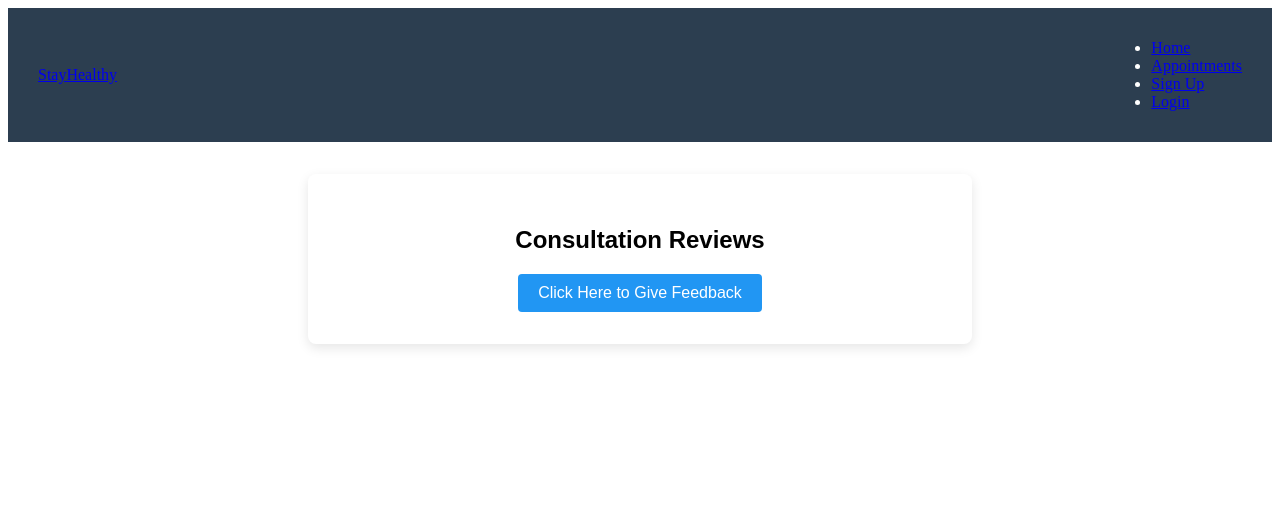
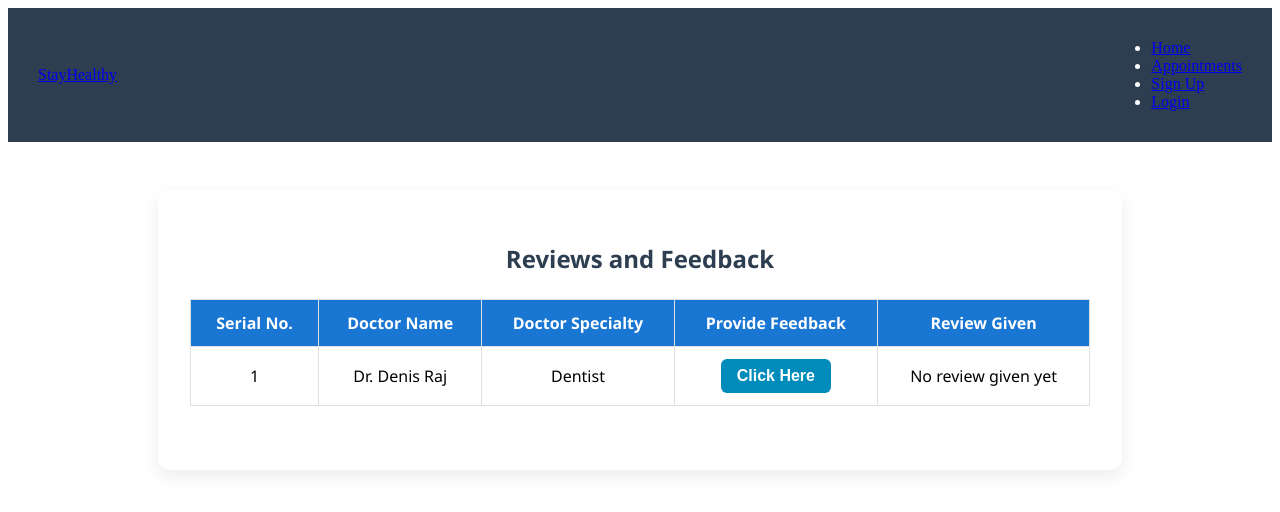
Before and after one commit to sarap9/med_appt., a React (Vite) app: page /reviews in a window 1280 px wide. Shown: the top 512 px of the page. Built offline with nearby package versions, Linux system fonts and the light colour scheme.

Commit message:
Test completed feedback submission flow

```diff
--- a/src/Components/ReviewForm/ReviewForm.css
+++ b/src/Components/ReviewForm/ReviewForm.css
@@ -1,27 +1,111 @@
-.review-form-container {
-  max-width: 600px;
-  margin: 2rem auto;
+.review-container {
+  max-width: 900px;
+  margin: 3rem auto;
   padding: 2rem;
   background-color: #ffffff;
-  border-radius: 8px;
-  box-shadow: 0 4px 12px rgba(0, 0, 0, 0.1);
-  font-family: Arial, sans-serif;
+  border-radius: 12px;
+  box-shadow: 0 6px 18px rgba(0, 0, 0, 0.08);
+  font-family: 'Segoe UI', Tahoma, Geneva, Verdana, sans-serif;
   text-align: center;
 }
 
+.review-container h2 {
+  color: #2c3e50;
+  margin-bottom: 1.5rem;
+}
+
+/* Tabla de Reviews */
+.review-table {
+  width: 100%;
+  border-collapse: collapse;
+  margin-bottom: 2rem;
+}
+
+.review-table th,
+.review-table td {
+  padding: 12px 15px;
+  border: 1px solid #e0e0e0;
+  text-align: center;
+}
+
+.review-table th {
+  background-color: #1976d2;
+  color: #ffffff;
+  font-weight: 600;
+}
+
+.review-table tr:nth-child(even) {
+  background-color: #f9f9f9;
+}
+
+/* Botón de Feedback */
 .btn-give-review {
-  background-color: #2196f3;
+  background-color: #008cba;
   color: white;
-  padding: 10px 20px;
+  padding: 8px 16px;
   border: none;
-  border-radius: 4px;
-  font-size: 1rem;
+  border-radius: 6px;
+  font-weight: bold;
   cursor: pointer;
+  transition: background-color 0.3s ease;
+}
+
+.btn-give-review:hover:not(:disabled) {
+  background-color: #005f73;
 }
 
 .btn-give-review:disabled {
-  background-color: #cccccc;
+  background-color: #b0bec5;
   cursor: not-allowed;
+}
+
+/* Modal del Formulario */
+.modal-overlay {
+  position: fixed;
+  top: 0;
+  left: 0;
+  width: 100%;
+  height: 100%;
+  background: rgba(0, 0, 0, 0.5);
+  display: flex;
+  justify-content: center;
+  align-items: center;
+  z-index: 1000;
+}
+
+.feedback-form {
+  background: #ffffff;
+  padding: 2rem;
+  border-radius: 10px;
+  width: 90%;
+  max-width: 450px;
+  box-shadow: 0 5px 15px rgba(0, 0, 0, 0.3);
+  text-align: left;
+}
+
+.feedback-form h3 {
+  margin-top: 0;
+  color: #1976d2;
+}
+
+.form-group {
+  margin-bottom: 1.2rem;
+  display: flex;
+  flex-direction: column;
+}
+
+.form-group label {
+  font-weight: 600;
+  margin-bottom: 0.4rem;
+  color: #333;
+}
+
+.form-group input,
+.form-group textarea {
+  padding: 10px;
+  border: 1px solid #ccc;
+  border-radius: 6px;
+  font-size: 1rem;
 }
 
 .warning-msg {
@@ -29,71 +113,61 @@
   background-color: #ffebee;
   padding: 8px 12px;
   border-radius: 4px;
-  font-weight: bold;
+  font-size: 0.9rem;
 }
 
-.feedback-form {
-  display: flex;
-  flex-direction: column;
-  gap: 1rem;
-  text-align: left;
-}
-
-.form-group {
-  display: flex;
-  flex-direction: column;
-}
-
-.form-group label {
-  font-weight: bold;
-  margin-bottom: 0.4rem;
-}
-
-.form-group input,
-.form-group textarea {
-  padding: 8px;
-  border: 1px solid #ccc;
-  border-radius: 4px;
-}
-
-.btn-submit {
-  background-color: #4caf50;
-  color: white;
-  padding: 10px;
-  border: none;
-  border-radius: 4px;
-  cursor: pointer;
-}
-
-.submitted-feedback-card {
-  margin-top: 1.5rem;
-  padding: 1rem;
-  border: 2px solid #2196f3;
-  border-radius: 6px;
-  background-color: #f0f8ff;
-  text-align: left;
-}
-
-/* Estilos específicos para la selección de estrellas */
-.star-rating-container {
-  align-items: center;
-}
-
+/* Estrellas de Calificación */
 .star-rating {
-  font-size: 2rem; /* Tamaño de las estrellas */
-  color: #ccc; /* Color de las estrellas no rellenas */
+  font-size: 2rem;
+  color: #d1d5db;
 }
 
 .star {
   cursor: pointer;
-  margin-right: 5px;
+  transition: color 0.2s;
+  margin-right: 4px;
 }
 
-.star.filled {
-  color: #ffc107; /* Color de las estrellas rellenas (amarillo) */
+.star.filled,
+.star:hover,
+.star:hover ~ .star {
+  color: #ffc107;
 }
 
-.star:hover,
-.star:hover ~ .star {
-  color: #ffc107; /* Efecto hover para las estrellas */
+/* Botones de Acción */
+.form-actions {
+  display: flex;
+  gap: 1rem;
+  margin-top: 1rem;
 }
+
+.btn-submit {
+  flex: 1;
+  background-color: #2e7d32;
+  color: white;
+  padding: 10px;
+  border: none;
+  border-radius: 6px;
+  font-weight: bold;
+  cursor: pointer;
+}
+
+.btn-cancel {
+  flex: 1;
+  background-color: #e0e0e0;
+  color: #333;
+  padding: 10px;
+  border: none;
+  border-radius: 6px;
+  cursor: pointer;
+}
+
+/* Tarjeta del mensaje enviado */
+.submitted-feedback-card {
+  margin-top: 1.5rem;
+  padding: 1.2rem;
+  border-left: 5px solid #1976d2;
+  background-color: #e3f2fd;
+  border-radius: 6px;
+  text-align: left;
+}
--- a/src/Components/ReviewForm/ReviewForm.jsx
+++ b/src/Components/ReviewForm/ReviewForm.jsx
@@ -1,4 +1,3 @@
-
 import React, { useState } from 'react';
 import './ReviewForm.css';
 
@@ -21,39 +20,59 @@ function ReviewForm() {
     setFormData({ ...formData, [e.target.name]: e.target.value });
   };
 
-  // Función para manejar el clic en las estrellas y actualizar el rating
   const handleStarClick = (ratingValue) => {
     setFormData({ ...formData, rating: ratingValue });
   };
 
   const handleSubmit = (e) => {
     e.preventDefault();
-    // Validación: campos no vacíos y rating > 0
     if (formData.name.trim() && formData.review.trim() && formData.rating > 0) {
       setSubmittedMessage(formData);
       setShowForm(false);
       setShowWarning(false);
-      setIsButtonDisabled(true); // Deshabilitar el botón después de enviar
+      setIsButtonDisabled(true);
     } else {
       setShowWarning(true);
     }
   };
 
   return (
-    <div className="review-form-container">
-      <h2>Consultation Reviews</h2>
+    <div className="review-container">
+      <h2>Reviews and Feedback</h2>
 
-      {!showForm && (
+      <table className="review-table">
+        <thead>
+          <tr>
+            <th>Serial No.</th>
+            <th>Doctor Name</th>
+            <th>Doctor Specialty</th>
+            <th>Provide Feedback</th>
+            <th>Review Given</th>
+          </tr>
+        </thead>
+        <tbody>
+          <tr>
+            <td>1</td>
+            <td>Dr. Denis Raj</td>
+            <td>Dentist</td>
+            <td>
               <button
                 className="btn-give-review"
                 onClick={handleButtonClick}
                 disabled={isButtonDisabled}
               >
-          {isButtonDisabled ? 'Feedback Submitted' : 'Click Here to Give Feedback'}
+                {isButtonDisabled ? 'Submitted' : 'Click Here'}
               </button>
-      )}
+            </td>
+            <td>
+              {submittedMessage ? submittedMessage.review : 'No review given yet'}
+            </td>
+          </tr>
+        </tbody>
+      </table>
 
       {showForm && (
+        <div className="modal-overlay">
           <form onSubmit={handleSubmit} className="feedback-form">
             <h3>Give Your Feedback</h3>
 
@@ -85,9 +104,8 @@ function ReviewForm() {
               />
             </div>
 
-          {/* Selector de calificación interactivo con estrellas */}
             <div className="form-group star-rating-container">
-            <label htmlFor="rating">Rating (1 to 5):</label>
+              <label>Rating (1 to 5):</label>
               <div className="star-rating">
                 {[1, 2, 3, 4, 5].map((star) => (
                   <span
@@ -95,16 +113,24 @@ function ReviewForm() {
                     className={`star ${formData.rating >= star ? 'filled' : ''}`}
                     onClick={() => handleStarClick(star)}
                   >
-                  &#9733; {/* Código HTML para una estrella rellena: ★ */}
+                    &#9733;
                   </span>
                 ))}
               </div>
-            {/* Campo oculto para asegurar que la calificación sea parte del formulario enviado */}
-            <input type="hidden" name="rating" value={formData.rating} />
             </div>
 
+            <div className="form-actions">
               <button type="submit" className="btn-submit">Submit</button>
+              <button
+                type="button"
+                className="btn-cancel"
+                onClick={() => setShowForm(false)}
+              >
+                Cancel
+              </button>
+            </div>
           </form>
+        </div>
       )}
 
       {submittedMessage && (
```
Lines whose indentation alone changed are shown as unchanged.
